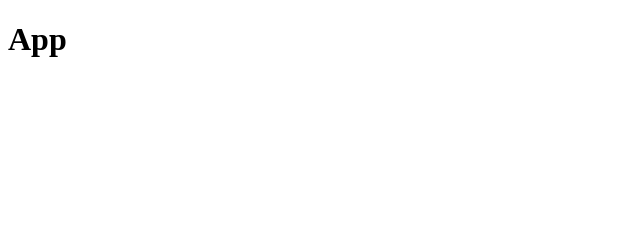
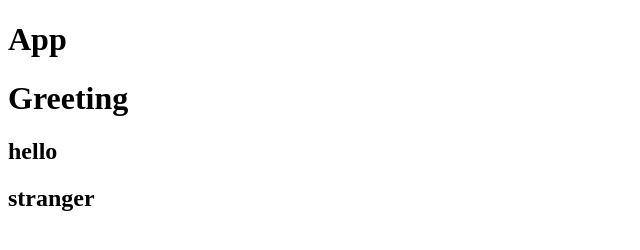
Before and after one commit to alchemy-fullstack-js-fall-2018/redux-quiz, a React app: page / in a window 1280 px wide. Shown: the whole page, without its empty margins (0-640 px from the left). Built offline with nearby package versions, Linux system fonts and the light colour scheme.

Commit message:
things showing up!

```diff
--- a/src/components/app/App.js
+++ b/src/components/app/App.js
@@ -1,7 +1,12 @@
-import React from 'react';
+import React, { Fragment } from 'react';
+import DisplayContainer from '../../containers/display/DisplayContainer';
 
 export default function App() {
   return (
-    <h1>App</h1>
+    <Fragment>
+      <h1>App</h1>
+      <DisplayContainer />
+    </Fragment>
+
   );
 }
--- a/src/reducers/name.js
+++ b/src/reducers/name.js
@@ -1,7 +1,7 @@
 import { UPDATE_NAME } from '../actions/text';
 
 const initialState = {
-  name: 'hello'
+  name: 'stranger'
 };
 
 export default function reducer(state = initialState, action) {
--- a/src/selectors/greeting.js
+++ b/src/selectors/greeting.js
@@ -1,3 +1,3 @@
 export const getGreeting = state => {
-  return state.greeting; //???
+  return state.greeting.greeting; //???
 };
--- a/src/selectors/name.js
+++ b/src/selectors/name.js
@@ -1,3 +1,3 @@
 export const getName = state => {
-  return state.name; //???
+  return state.name.name; //???
 };
```
Also changed, not shown: dist/index.html, 1 other file.
